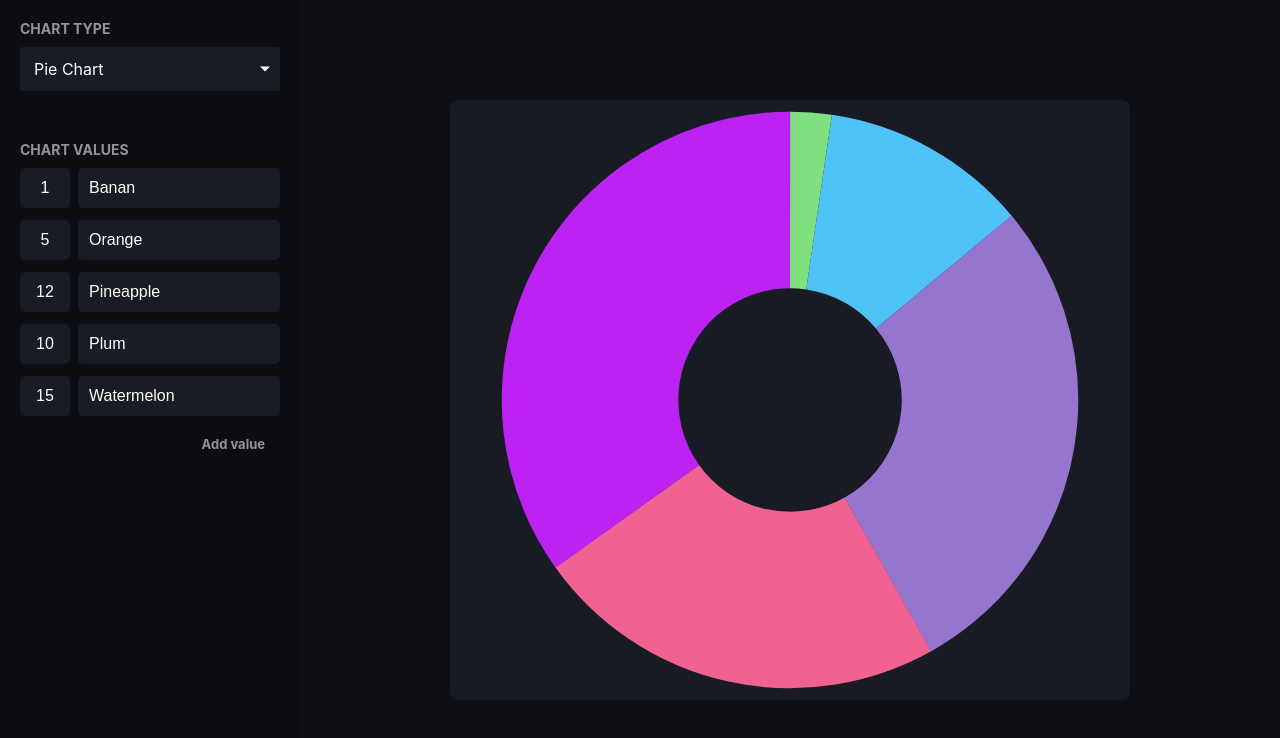
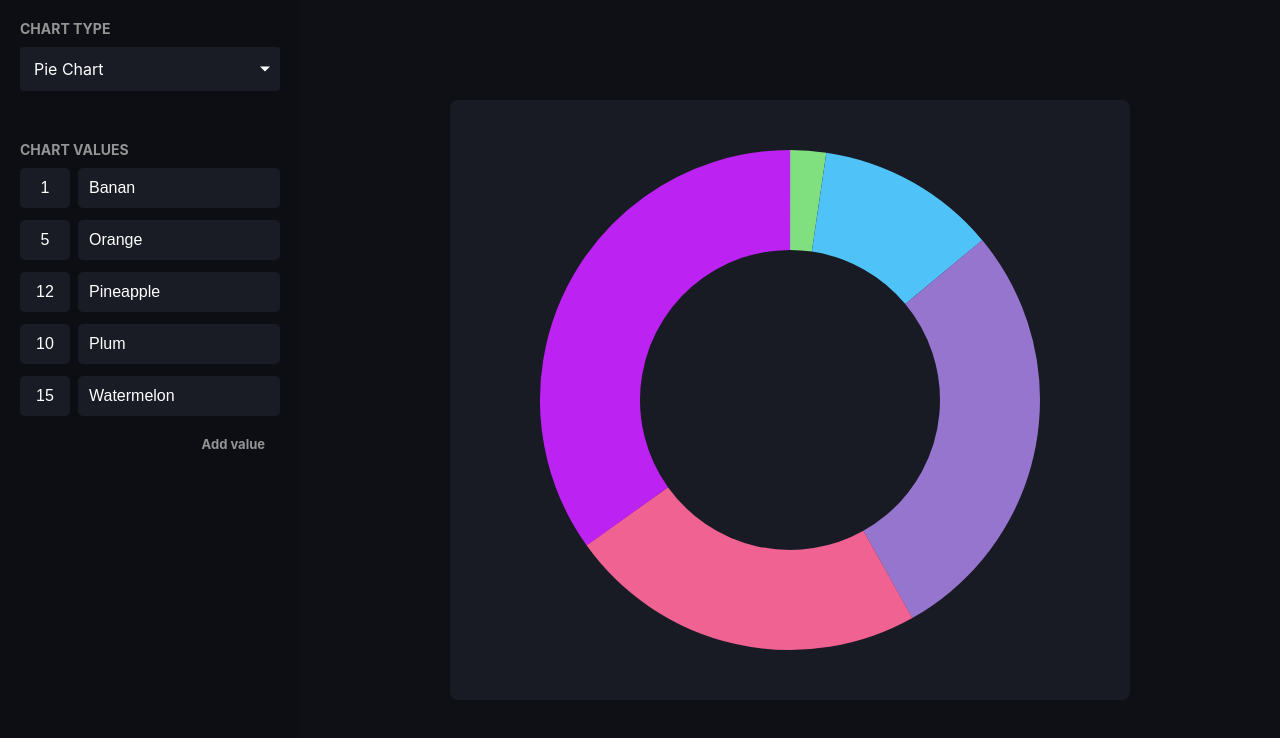
Before and after one commit to Poxie/graph-app, a React (Create React App) app in the folder frontend/: page /create/pie in a window 1280 px wide. Shown: the top 738 px of the page. Built offline with nearby package versions, Linux system fonts and the light colour scheme.

Commit message:
Added more responsive width to pie chart

```diff
--- a/frontend/src/components/PieChart.tsx
+++ b/frontend/src/components/PieChart.tsx
@@ -26,7 +26,7 @@ interface Element {
     isHovering?: boolean;
     hasHoveringElement?: boolean;
 }
-export const PieChart: React.FC<Props> = ({ values, strokeWidth=200, animate }) => {
+export const PieChart: React.FC<Props> = ({ values, strokeWidth=100, animate }) => {
     const [width, setWidth] = useState(0);
     const [height, setHeight] = useState(0);
     const [elements, setElements] = useState<Element[]>([]);
@@ -92,15 +92,18 @@ export const PieChart: React.FC<Props> = ({ values, strokeWidth=200, animate })
         }));
     }, []);
 
-    const radius = width / 3;
+    let radius = 200;
+    if(radius * 2 + 100 > width) {
+        radius = width / 2 - 100;
+    }
     return(
         <div className="chart pie-chart" ref={ref}>
-            <svg width={'100%'} height={'100%'} viewBox={`0 0 ${width} ${width}`}>
+            <svg width={'100%'} height={'100%'} viewBox={`0 0 ${width} ${height}`} preserveAspectRatio="all">
                 {elements.map((element, key) => {
                     const dashArray = 2*Math.PI*radius;
                     const dashOffset = dashArray - (dashArray * element.percentage / 100);
                     const angle = (filled.current * 360 / 100) + (-90);
-                    const rotate = `rotate(${angle} ${width / 2} ${width / 2})`;
+                    const rotate = `rotate(${angle} ${width / 2} ${height / 2})`;
 
                     const ref = createRef<SVGCircleElement>()
 
@@ -138,10 +141,10 @@ export const PieChart: React.FC<Props> = ({ values, strokeWidth=200, animate })
                 })}
                 {hovering && (
                     <g>
-                        <text textAnchor={'middle'} alignmentBaseline={'middle'} fontSize="150" x="50%" y="48%" fill="var(--primary-text)" fontWeight="500">
+                        <text textAnchor={'middle'} alignmentBaseline={'middle'} fontSize="100" x="50%" y="48%" fill="var(--primary-text)" fontWeight="500">
                             {Math.floor(hovering.percentage)}%
                         </text>
-                        <text textAnchor={'middle'} alignmentBaseline={'middle'} fontSize="60" x="50%" y="58%" fill="var(--primary-text)" fontWeight="700">
+                        <text textAnchor={'middle'} alignmentBaseline={'middle'} fontSize="40" x="50%" y="58%" fill="var(--primary-text)" fontWeight="700">
                             {hovering.value}
                         </text>
                     </g>
```
